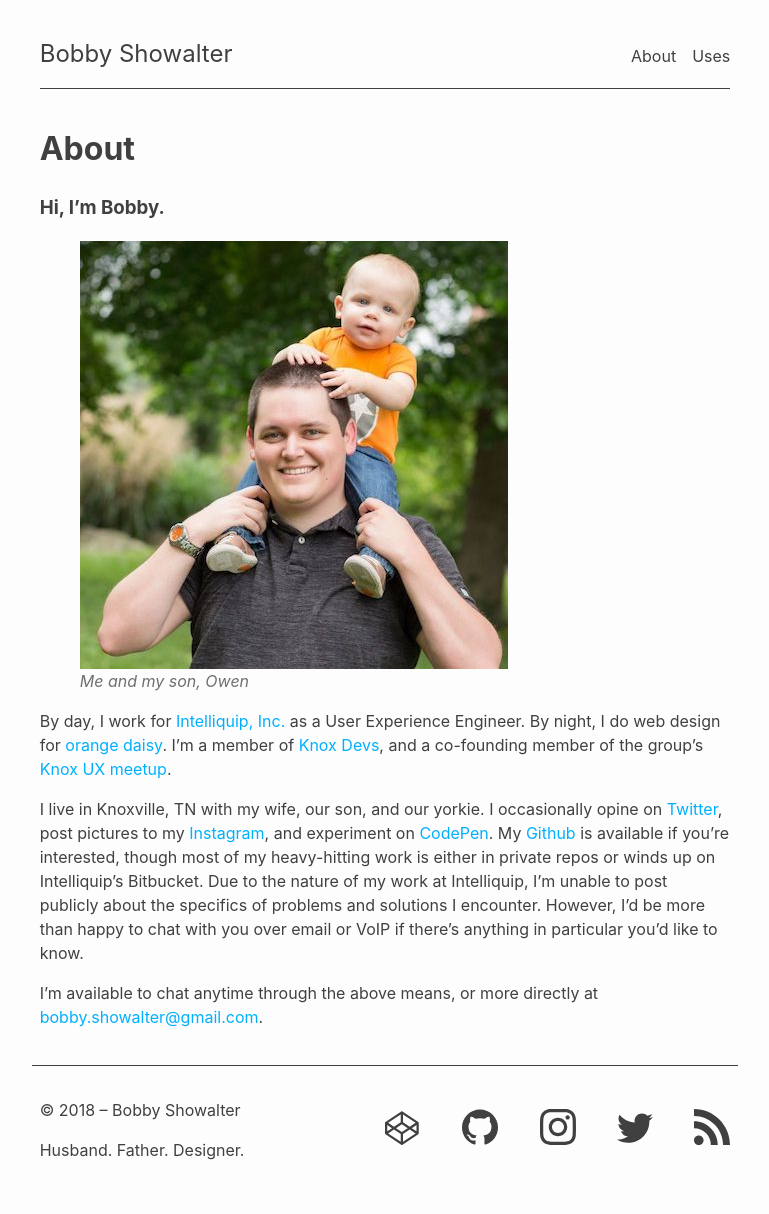
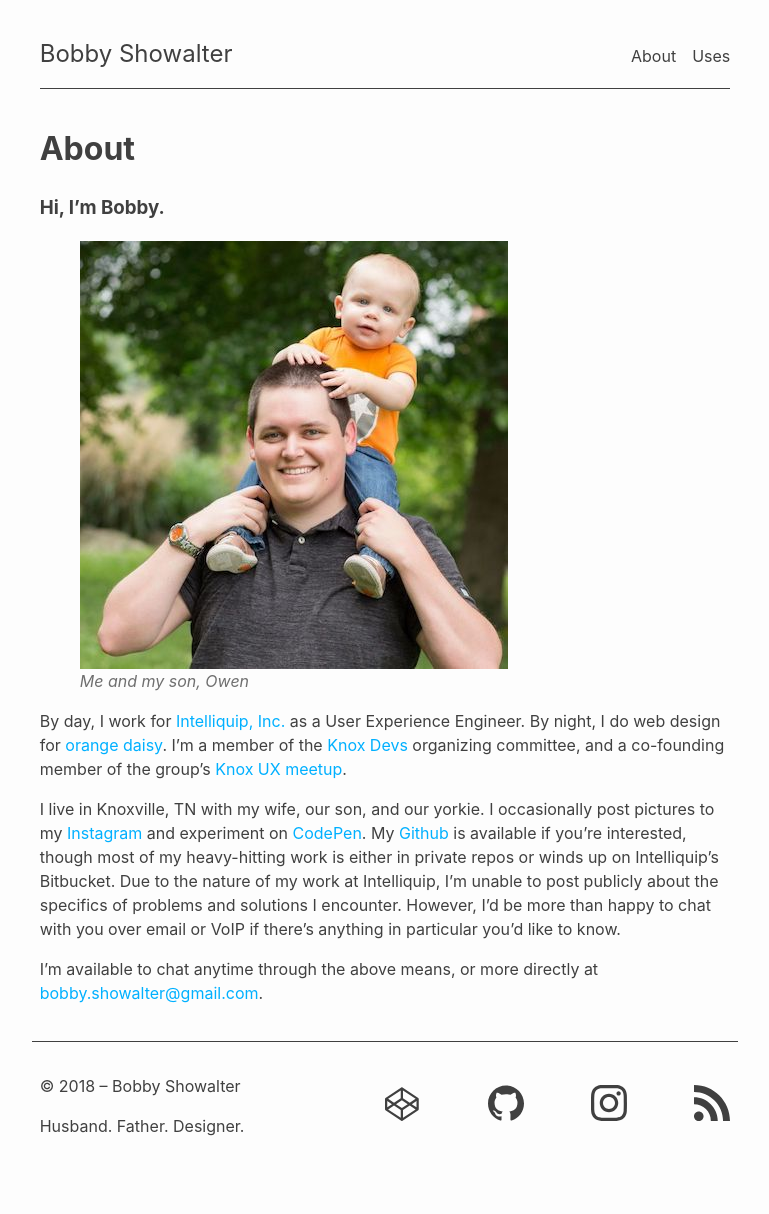
Before and after one commit to orangedaisy/bshowco, a Jekyll site: the page built from about.md, in a window 1280 px wide. Shown: the whole page, without its empty margins (255-1024 px from the left). Built offline with Jekyll 4.4.1, drawn with Linux system fonts in a browser that asks for light colours; after the commit the page ends 1190 px from its top, so only the background shows below that.

Commit message:
GH-6: Remove Twitter and tweak About page
Just some minor updates:

- Remove Twitter links since my profile is now private
- Add line about being an organizing committee member of KnoxDevs

```diff
--- a/_config.yml
+++ b/_config.yml
@@ -13,7 +13,6 @@ url: "https://www.bshow.co"
 codepen_username: bobbyshowalter
 github_username:  orangedaisy
 instagram_username: bobbyshowalter
-twitter_username: bobbyshowalter
 
 # Build settings
 host: 0.0.0.0
--- a/_includes/footer.html
+++ b/_includes/footer.html
@@ -18,10 +18,6 @@
       {% include icon-link.html icon='instagram' username=site.instagram_username %}
     {% endif %}
 
-    {% if site.twitter_username %}
-      {% include icon-link.html icon='twitter' username=site.twitter_username %}
-    {% endif %}
-
     <a class="c-icon__link" href="{{ "/feed.xml" | relative_url }}">
       <svg class="c-icon c-icon--rss">
         <use xlink:href="/symbol-defs.svg#c-icon--rss"></use>
--- a/about.md
+++ b/about.md
@@ -11,14 +11,13 @@ Bobby and his son Owen' caption='Me and my son, Owen' %}
 
 By day, I work for [Intelliquip,
 Inc.](https://www.intelliquip.com) as a User Experience Engineer. By night, I do
-web design for [orange daisy](https://www.orangedaisy.co). I'm a member of [Knox
-Devs](https://www.knoxdevs.com), and a co-founding member of the group's
-[Knox UX meetup](https://www.meetup.com/Knox-UX/).
+web design for [orange daisy](https://www.orangedaisy.co). I'm a member of the
+[Knox Devs](https://www.knoxdevs.com) organizing committee, and a co-founding
+member of the group's [Knox UX meetup](https://www.meetup.com/Knox-UX/).
 
 I live in Knoxville, TN with my wife, our son, and our yorkie. I occasionally
-opine on [Twitter](https://www.twitter.com/bobbyshowalter/), post pictures to my
-[Instagram](https://www.instagram.com/bobbyshowalter/), and experiment on
-[CodePen](https://www.codepen.io/bobbyshowalter/). My
+post pictures to my [Instagram](https://www.instagram.com/bobbyshowalter/) and
+experiment on [CodePen](https://www.codepen.io/bobbyshowalter/). My
 [Github](https://github.com/orangedaisy/) is available if you're interested,
 though most of my heavy-hitting work is either in private repos or winds up on
 Intelliquip's Bitbucket. Due to the nature of my work at Intelliquip, I'm unable
```
